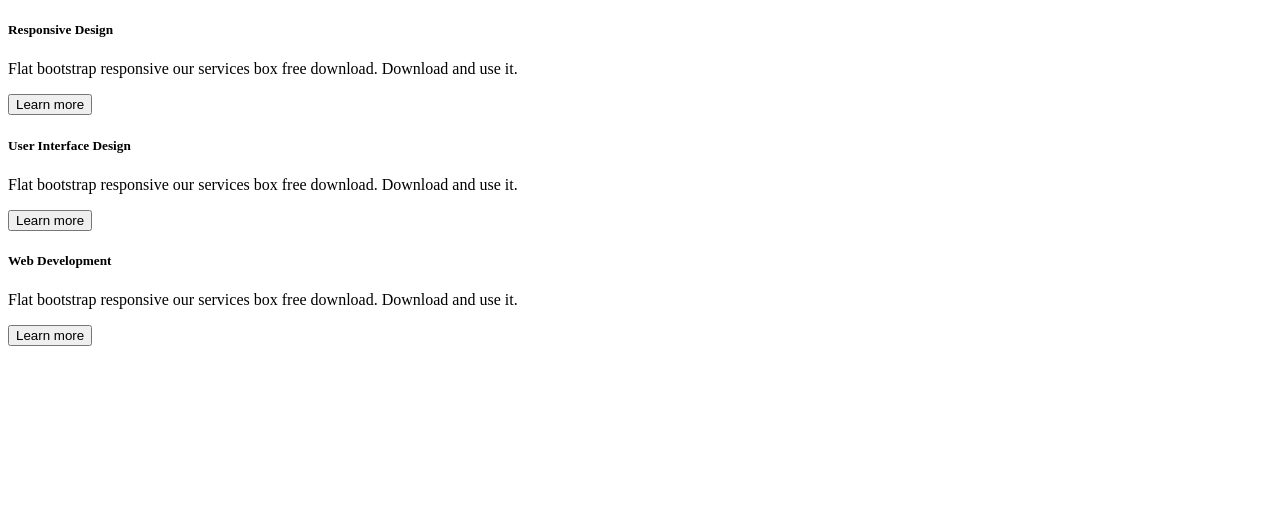
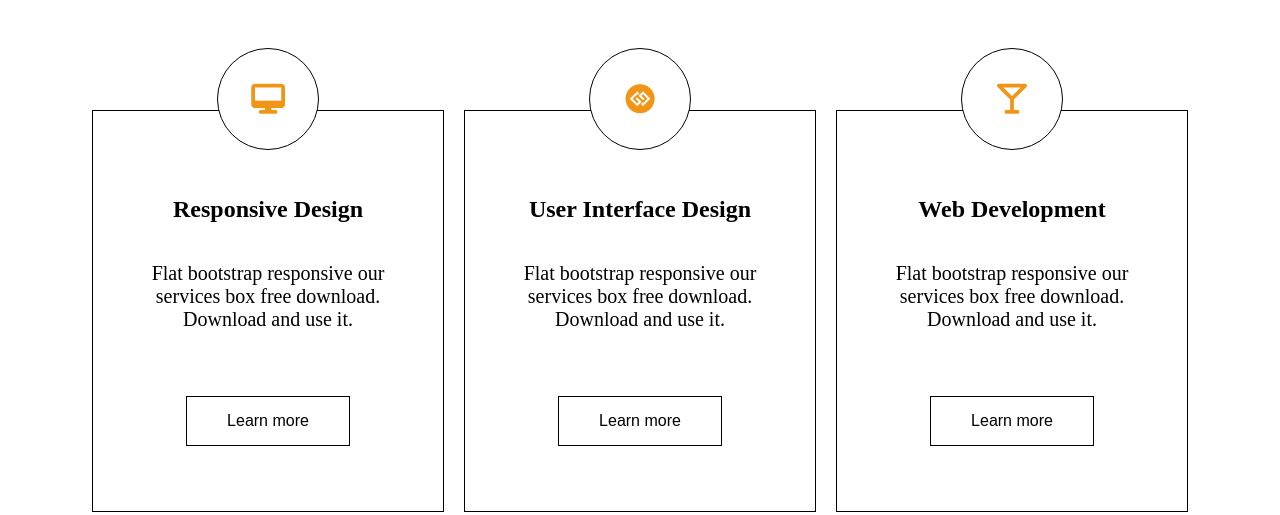
Before and after one commit to oksi-gen/html, a plain HTML site: page lesson3/additional/index1.html in a window 1280 px wide. Drawn offline with Linux system fonts and the light colour scheme.

Commit message:
add additional task lesson 3

```diff
--- a/lesson3/additional/index1.html
+++ b/lesson3/additional/index1.html
@@ -3,31 +3,38 @@
 <head>
     <meta charset="UTF-8">
     <title>Title</title>
-    <link rel="stylesheet" href="style.css">
+    <link rel="stylesheet" href="style1.css">
+    <script src="https://kit.fontawesome.com/cbc5faee1c.js" crossorigin="anonymous"></script>
 </head>
 <body>
 
 <div class="container">
     <div class="wrap">
-        <div class="round"></div>
+        <div class="round">
+            <i class="fas fa-desktop"></i>
+        </div>
         <div class="inner-box">
-            <h5>Responsive Design</h5>
+            <h2>Responsive Design</h2>
             <p>Flat bootstrap responsive our services box free download. Download and use it.</p>
             <button>Learn more</button>
         </div>
     </div>
     <div class="wrap">
-        <div class="round"></div>
+        <div class="round">
+            <i class="fab fa-gg-circle"></i>
+        </div>
         <div class="inner-box">
-            <h5>User Interface Design</h5>
+            <h2>User Interface Design</h2>
             <p>Flat bootstrap responsive our services box free download. Download and use it.</p>
             <button>Learn more</button>
         </div>
     </div>
     <div class="wrap">
-        <div class="round"></div>
+        <div class="round">
+            <i class="fas fa-glass-martini"></i>
+        </div>
         <div class="inner-box">
-            <h5>Web Development</h5>
+            <h2>Web Development</h2>
             <p>Flat bootstrap responsive our services box free download. Download and use it.</p>
             <button>Learn more</button>
         </div>
--- /dev/null
+++ b/lesson3/additional/style1.css
@@ -0,0 +1,54 @@
+.container {
+    display: flex;
+    justify-content: center;
+    column-gap: 20px;
+}
+
+.wrap {
+    display: flex;
+    flex-direction: column;
+    justify-content: center;
+    align-items: center;
+}
+
+.round {
+    display: flex;
+    justify-content: center;
+    align-items: center;
+    border: 1px solid black;
+    background-color: white;
+    border-radius: 50%;
+    width: 100px;
+    height: 100px;
+    position: relative;
+    top: 40px;
+}
+
+.round > i {
+    font-size: 30px;
+    color: #f19516;
+}
+
+.inner-box {
+    height: 400px;
+    width: 350px;
+    border: 1px solid black;
+    display: flex;
+    flex-direction: column;
+    justify-content: center;
+    align-items: center;
+}
+
+p {
+    font-size: 20px;
+    text-align: center;
+    padding: 0 25px 45px 25px;
+    box-sizing: border-box;
+}
+
+button {
+    padding: 15px 40px;
+    background-color: transparent;
+    font-size: 16px;
+    border: 1px solid black;
+}
```
Also changed, not shown: lesson3/additional/style.css (deleted).
